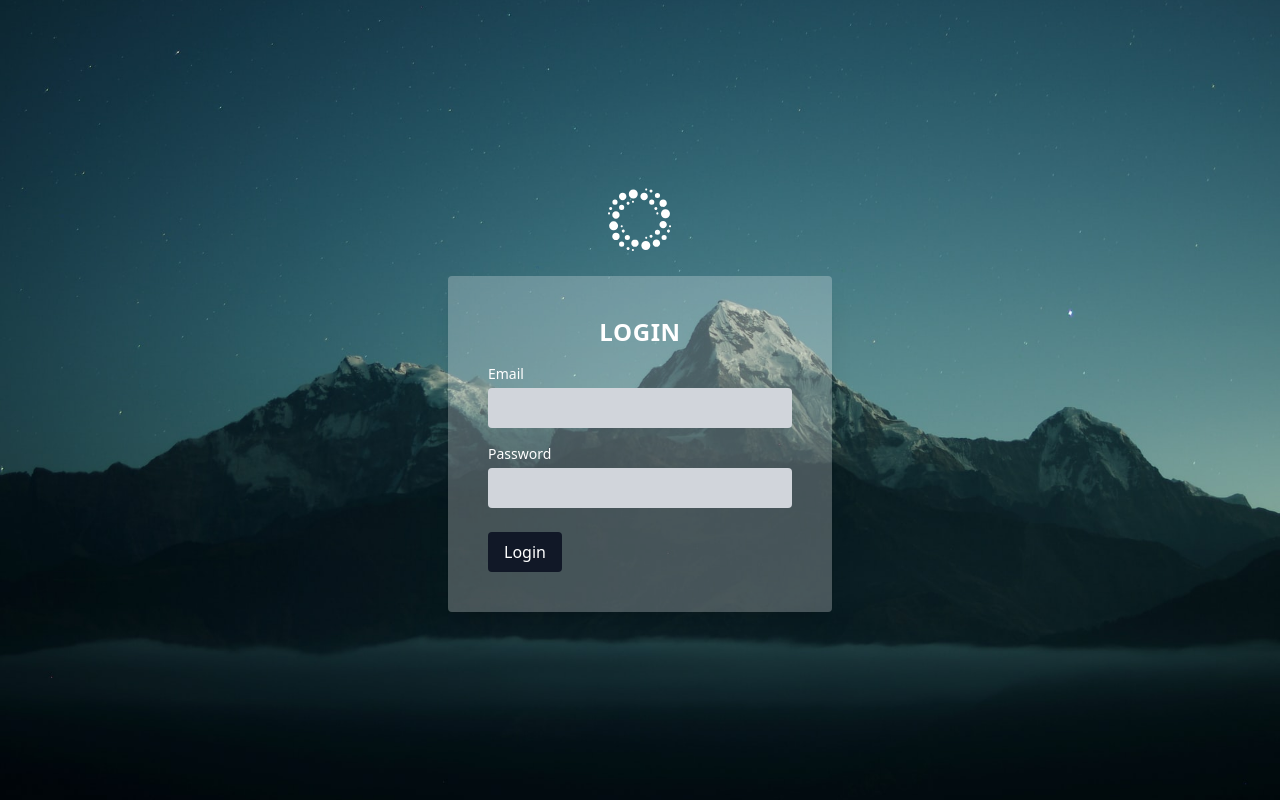
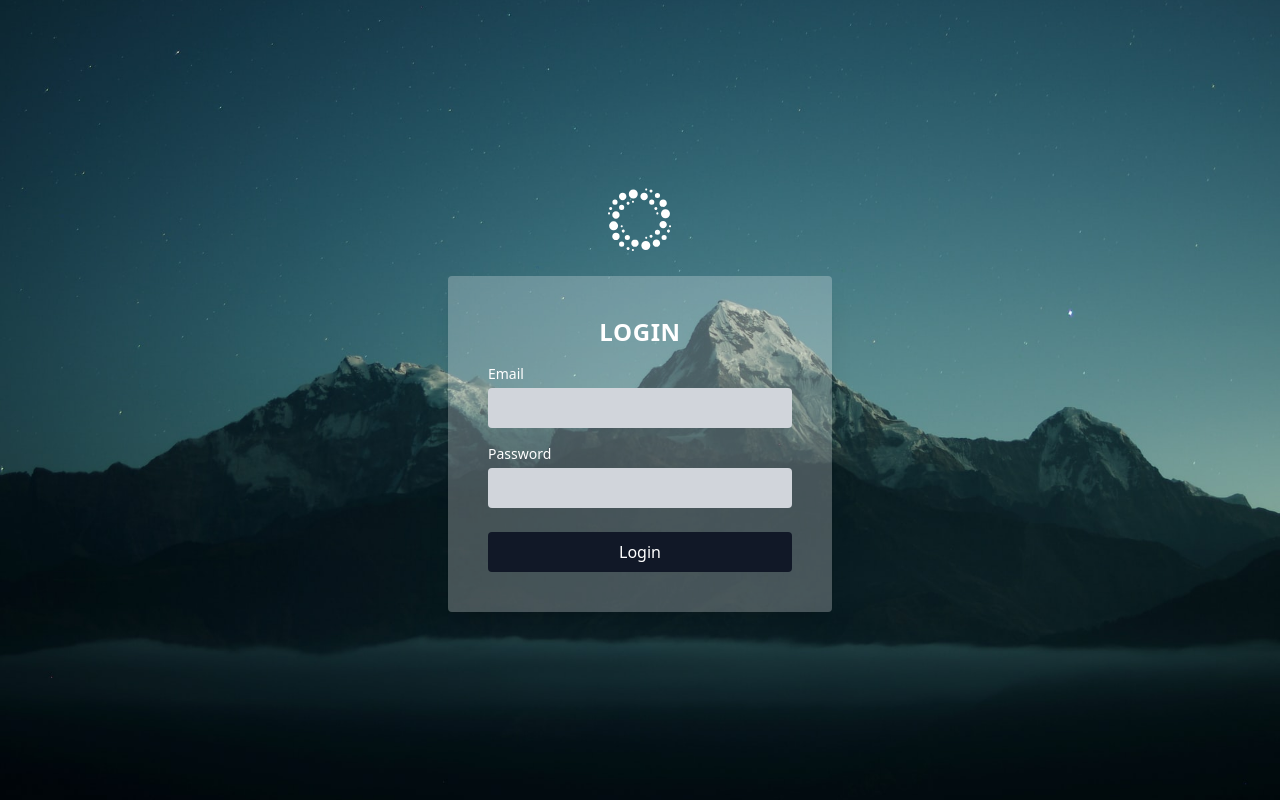
Before and after one commit to ap2soft/prank-login-form, a React (Vite) app: page / in a window 1280 px wide. Built offline with nearby package versions, Linux system fonts and the light colour scheme.

Commit message:
Styling Button

```diff
--- a/src/components/Button.jsx
+++ b/src/components/Button.jsx
@@ -4,7 +4,7 @@ export default function Button({ className, children }) {
     return (
         <button
             type="submit"
-            className="bg-gray-900 hover:bg-gray-800 text-white rounded px-4 py-2 focus:outline-none focus:ring focus:ring-gray-400 focus:ring-opacity-50 transition duration-150 ease-in-out"
+            className={`bg-gray-900 hover:bg-gray-800 text-white rounded px-4 py-2 focus:outline-none focus:ring focus:ring-gray-400 focus:ring-opacity-50 transition duration-150 ease-in-out` + ' ' + className}
         >
             {children}
         </button>
--- a/src/pages/Login.jsx
+++ b/src/pages/Login.jsx
@@ -107,8 +107,8 @@ export default class Login extends React.Component {
                         />
                     </div>
 
-                    <div className="mt-6 flex justify-between items-center">
-                        <Button onClick={this.handleSubmit}>Login</Button>
+                    <div className="mt-6">
+                        <Button onClick={this.handleSubmit} className="w-full">Login</Button>
                     </div>
                 </form>
             </div>
```
